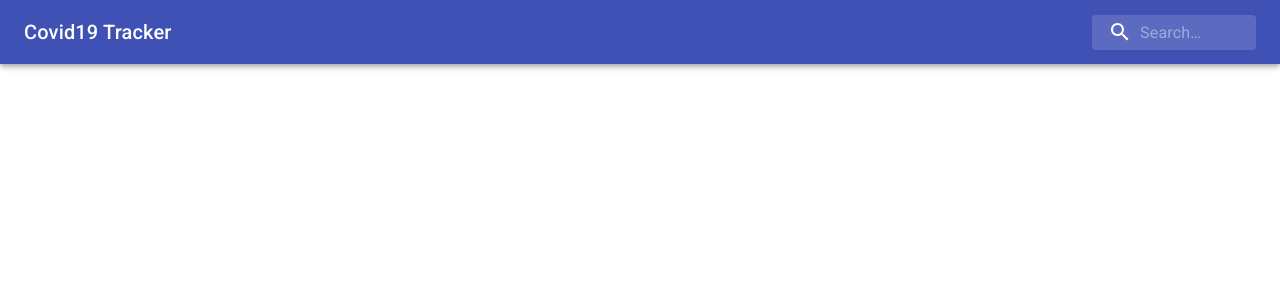
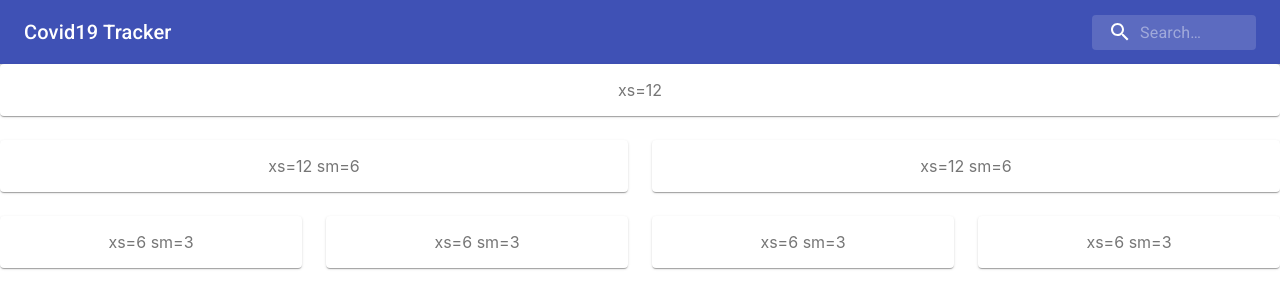
Before and after one commit to unaisshazan/Covid19Tracker-Reactjs, a React (Create React App) app: page / in a window 1280 px wide. Shown: the top 308 px of the page. Built offline with nearby package versions, Linux system fonts and the light colour scheme.

Commit message:
add unais

```diff
--- a/src/App.js
+++ b/src/App.js
@@ -1,11 +1,14 @@
 import React from 'react';
 import './App.css';
 import NavBar from './components/NavBar'
+import InfoPanel from './components/InfoPanel';
+
 
 function App() {
   return (
     <div >
     <NavBar/>
+    <InfoPanel/>
     </div>
   );
 }
```
